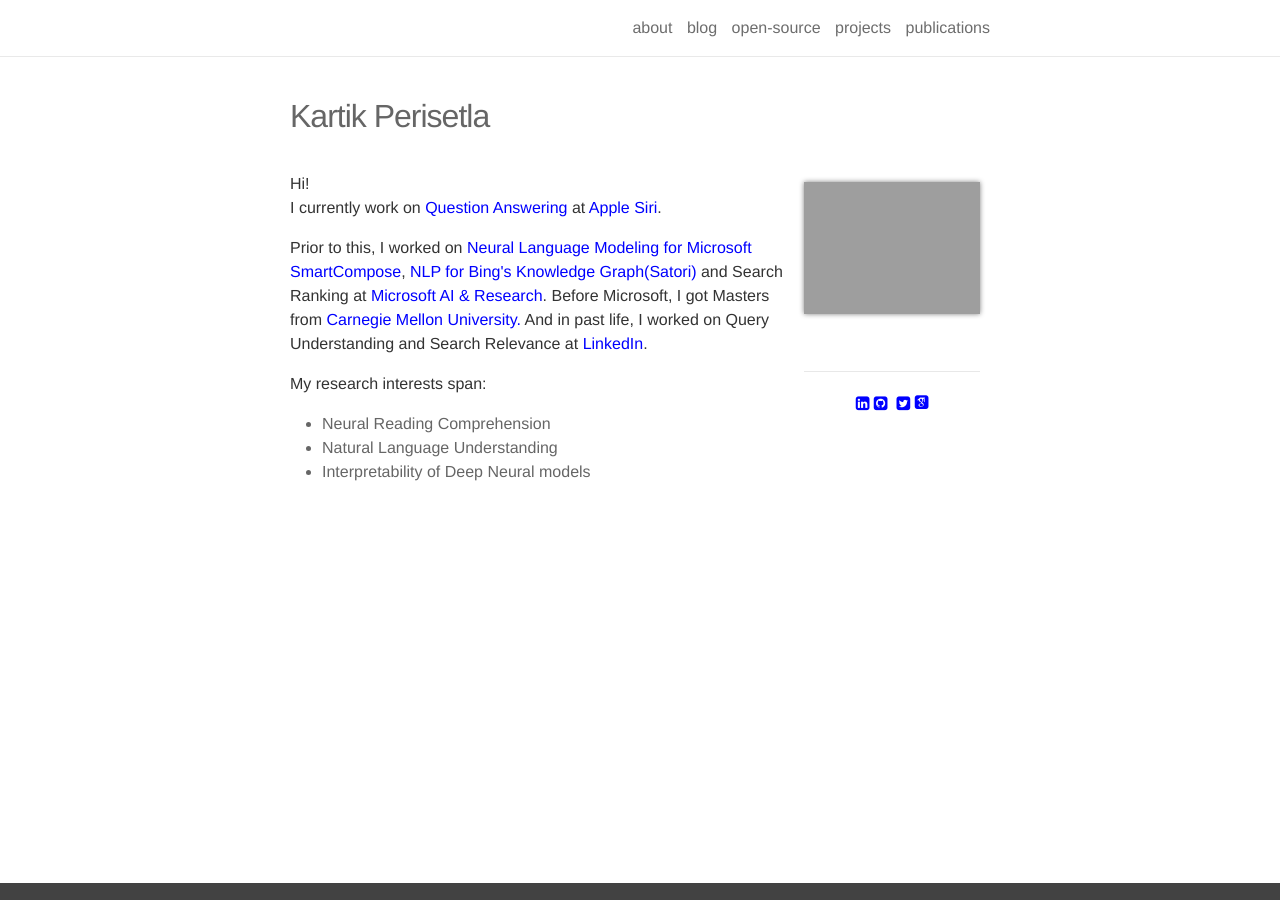
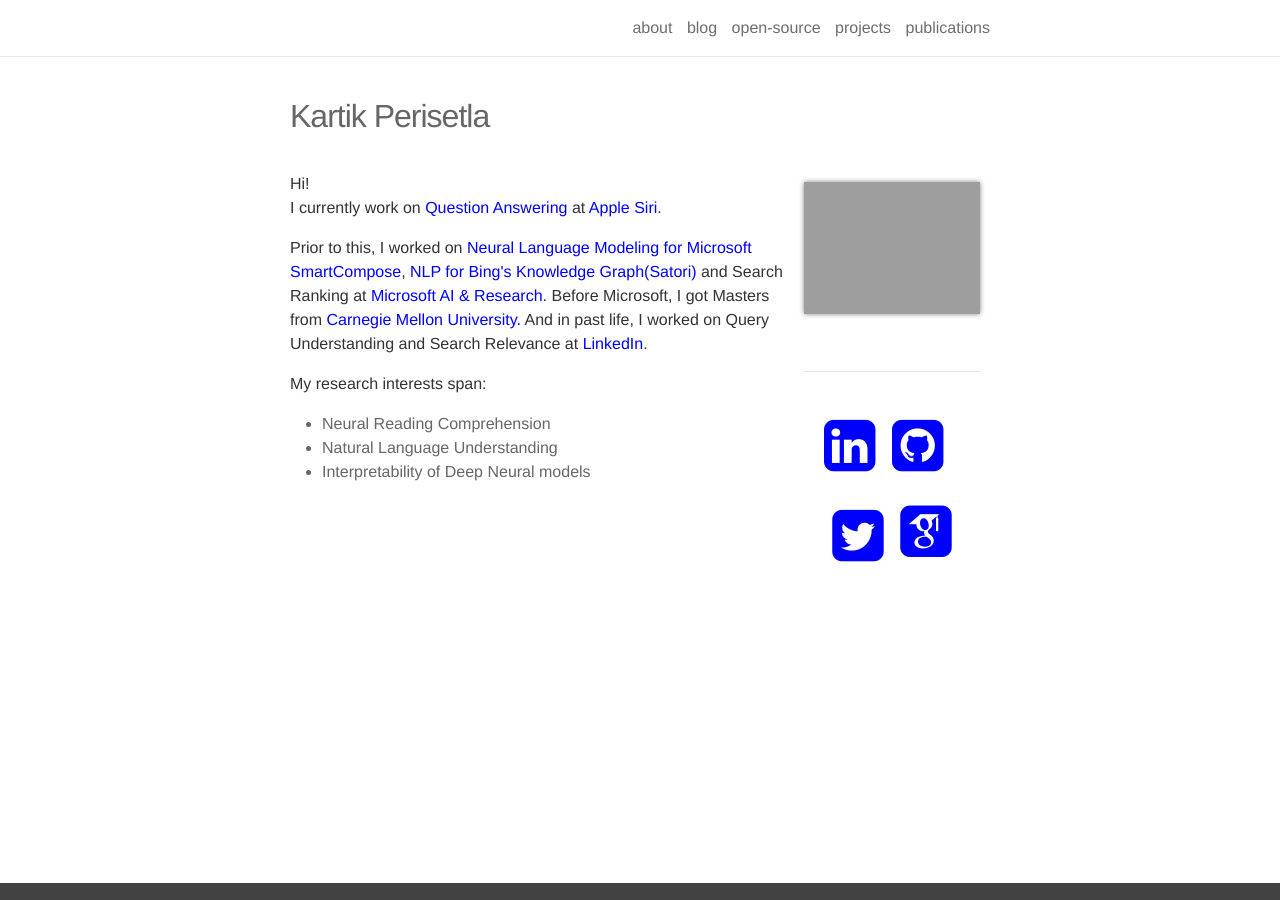
Before and after one commit to kartikperisetla/kartikperisetla.github.io, a Jekyll site: the page built from _pages/about.md, in a window 1280 px wide. Built offline with Jekyll 4.4.1, drawn with Linux system fonts in a browser that asks for light colours; nearby versions of some CDN libraries; some web fonts are replaced.

Commit message:
nit change

```diff
--- a/_layouts/about.html
+++ b/_layouts/about.html
@@ -12,7 +12,7 @@
   </div>
   {% endif %}
   <div class="social" align="center">
-    <span>
+    <span class="contacticon center">
       <a href="https://www.linkedin.com/in/{{ site.linkedin_username }}" target="_blank" title="LinkedIn" style="color:blue"><i class="fa fa-linkedin-square"></i></a>
       <a href="https://github.com/{{ site.github_username }}" target="_blank" title="GitHub" style="color:blue"><i class="fa fa-github-square"></i></a>
       <a href="https://kartik-perisetla.medium.com/" target="_blank" title="Medium" style="color:blue"><i class="fa fa-medium-square"></i></a>
```
